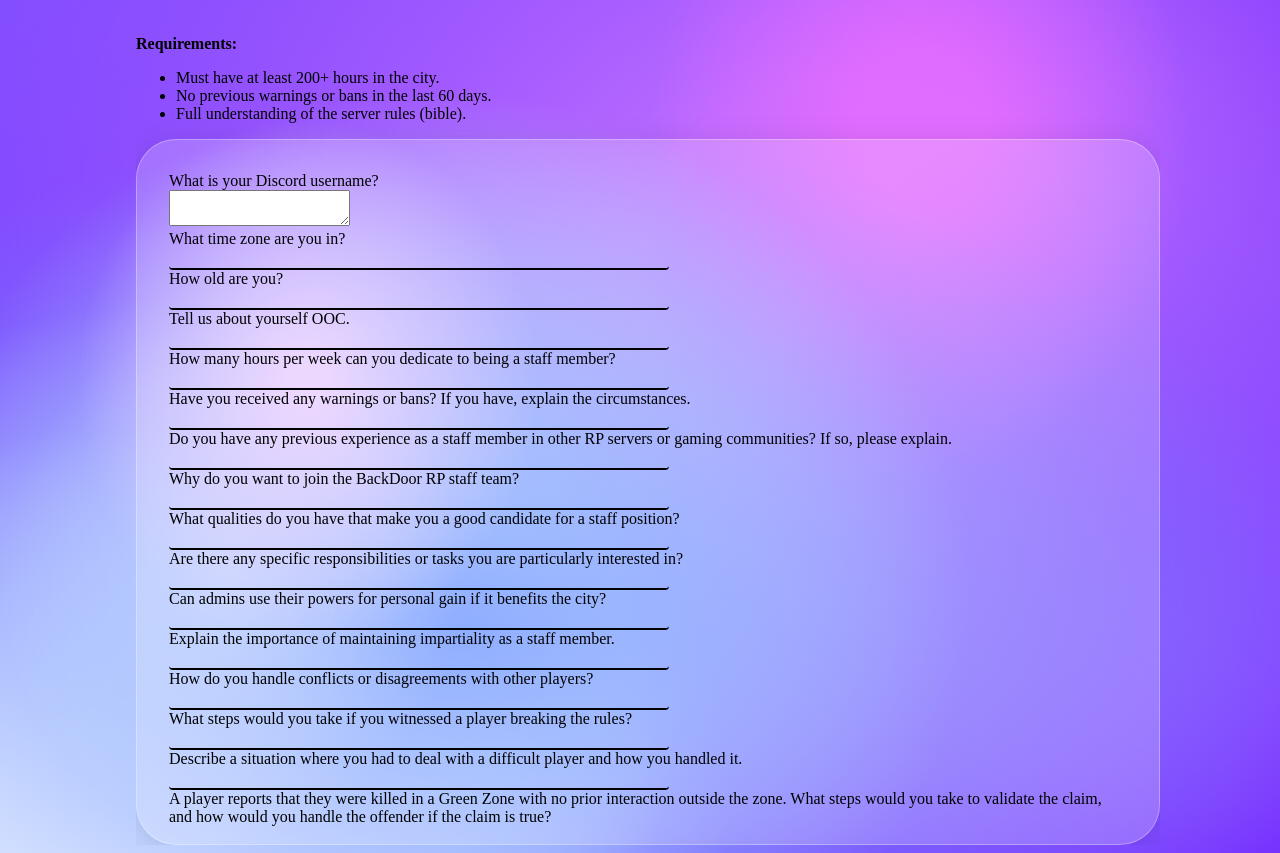
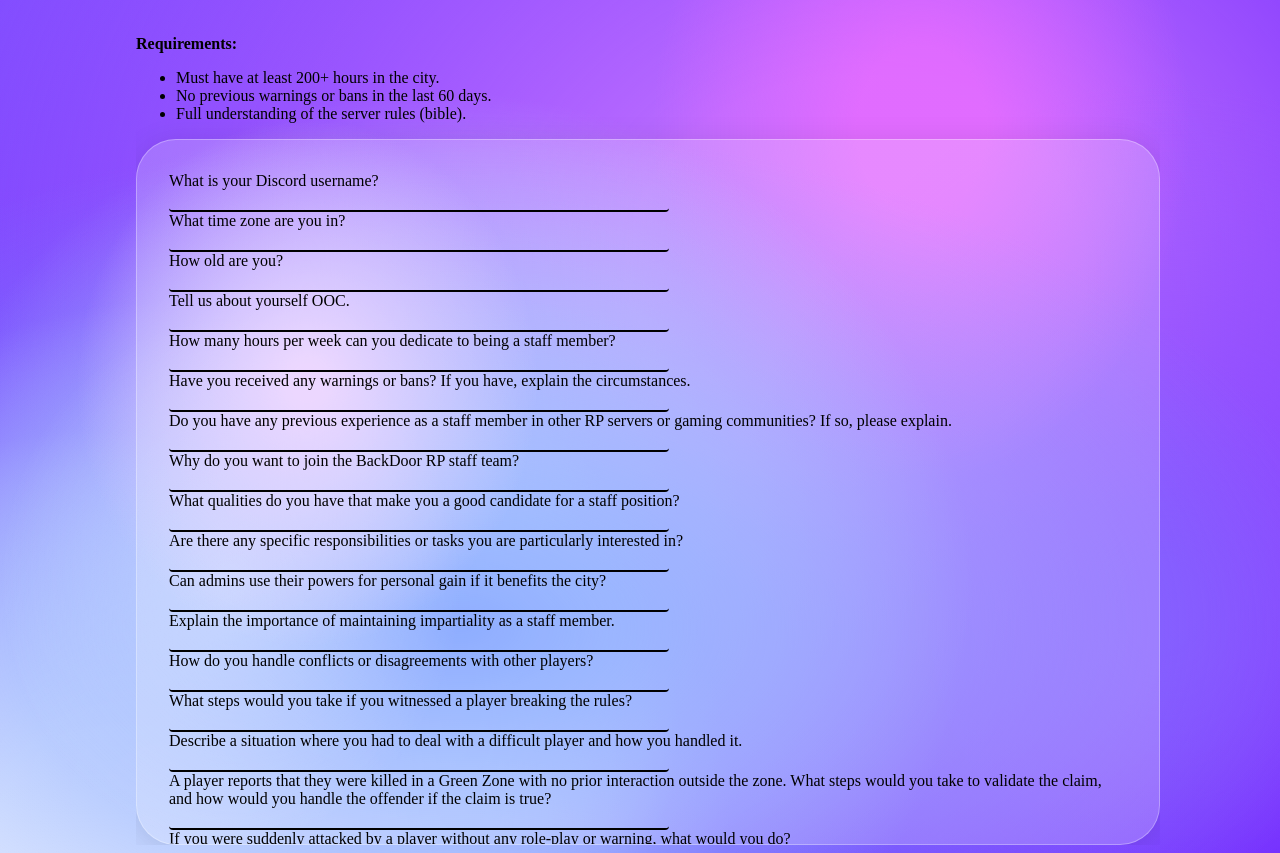
Before and after one commit to BackDoorRP/BackDoorRP-Website, a plain HTML site: page staff-application.html in a window 1280 px wide. Shown: the part 87-940 px from the top of the page. Drawn offline with Linux system fonts and the light colour scheme.

Commit message:
got an error, chaning <textarea> with <input>

```diff
--- a/staff-application.html
+++ b/staff-application.html
@@ -23,7 +23,7 @@
 				<form id="form">
 					<label for="field1">What is your Discord username?</label>
 					<br>
-					<textarea type="text" id="field1" name="field1"></textarea>
+					<input type="text" id="field1" name="field1"></input>
 					<br>
 					<label for="field2">What time zone are you in?</label>
 					<br>
```
